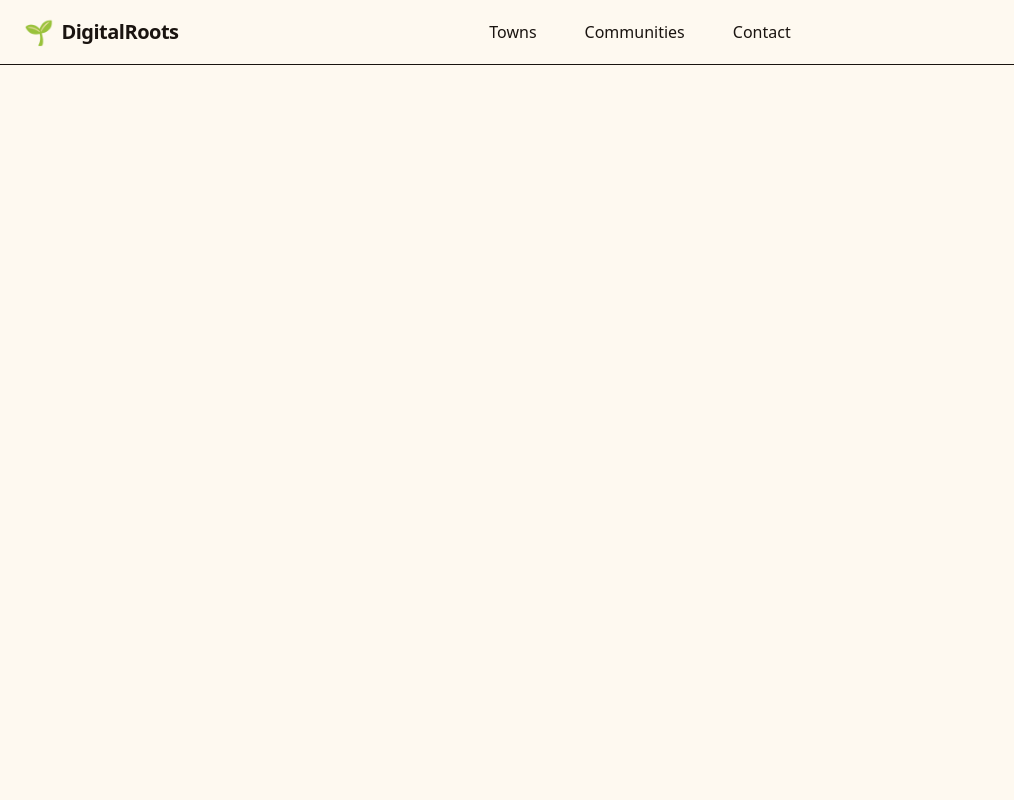
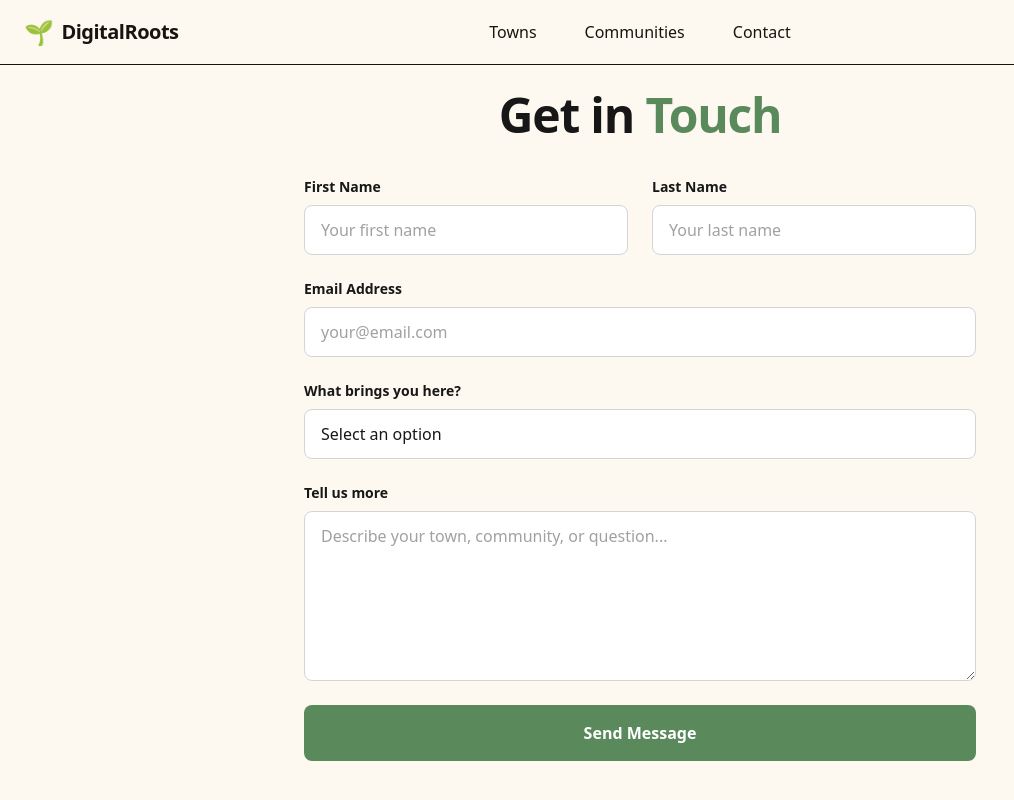
Before and after one commit to valeriasadik/digital-roots, a Next.js app: page /contact in a window 1280 px wide. Shown: the top 800 px of the page, without its empty margins (0-1014 px from the left). Built offline with nearby package versions, Linux system fonts and the light colour scheme.

Commit message:
add contact form

```diff
--- a/src/app/contact/page.tsx
+++ b/src/app/contact/page.tsx
@@ -1,4 +1,5 @@
 import { buildTitle, siteMeta } from "@/lib/metadata";
+import { ContactTemplate } from "@/components/templates/ContactTemplate/ContactTemplate";
 
 export const metadata = {
   title: buildTitle("Contact"),
@@ -6,5 +7,5 @@ export const metadata = {
 };
 
 export default async function ContactPage() {
-  return <></>;
+  return <ContactTemplate />;
 }
--- a/src/components/atoms/CustomInput/CustomInput.tsx
+++ b/src/components/atoms/CustomInput/CustomInput.tsx
@@ -31,7 +31,7 @@ export const CustomInput: React.FC<CustomInputProps> = ({
         onChange={onChange}
         className={`
           w-full rounded-lg border px-4 py-3
-          text-neutral-900 placeholder:text-neutral-400
+          text-neutral-900 placeholder:text-neutral-400  bg-white
           focus:outline-none focus:ring-2 focus:ring-[var(--color-sage)]
           transition-all duration-200
           ${
--- a/src/components/atoms/CustomTextArea/CustomTextArea.tsx
+++ b/src/components/atoms/CustomTextArea/CustomTextArea.tsx
@@ -17,7 +17,7 @@ export const CustomTextArea: React.FC<CustomTextAreaProps> = ({
   onChange,
   value,
   placeholder,
-  rows = 4,
+  rows = 3,
 }) => {
   return (
     <div className="flex flex-col gap-2">
@@ -32,9 +32,10 @@ export const CustomTextArea: React.FC<CustomTextAreaProps> = ({
         placeholder={placeholder}
         onChange={onChange}
         rows={rows}
+        maxLength={500}
         className={`
           w-full rounded-lg border px-4 py-3
-          text-neutral-900 placeholder:text-neutral-400
+          text-neutral-900 placeholder:text-neutral-400  bg-white
           focus:outline-none focus:ring-2 focus:ring-[var(--color-sage)]
           transition-all duration-200
           resize-vertical
--- a/src/components/organisms/ContactForm/ContactForm.tsx
+++ b/src/components/organisms/ContactForm/ContactForm.tsx
@@ -0,0 +1,161 @@
+"use client";
+
+import { useState } from "react";
+import { CustomInput } from "@/components/atoms/CustomInput/CustomInput";
+import { CustomSelect } from "@/components/atoms/CustomSelect/CustomSelect";
+import { CustomTextArea } from "@/components/atoms/CustomTextArea/CustomTextArea";
+
+interface FormFields {
+  firstName: string;
+  lastName: string;
+  email: string;
+  inquiryType: string;
+  message: string;
+}
+
+export function ContactForm() {
+  const [fields, setFields] = useState<FormFields>({
+    firstName: "",
+    lastName: "",
+    email: "",
+    inquiryType: "",
+    message: "",
+  });
+
+  const [validationErrors, setValidationErrors] = useState<Partial<FormFields>>(
+    {}
+  );
+
+  const inquiryOptions = [
+    { key: "town", value: "Town" },
+    { key: "community", value: "Community" },
+    { key: "question", value: "Question/Inquiry" },
+  ];
+
+  const updateField = (
+    e: React.ChangeEvent<
+      HTMLInputElement | HTMLSelectElement | HTMLTextAreaElement
+    >
+  ) => {
+    const fieldName = e.target.id as keyof FormFields;
+    const fieldValue = e.target.value;
+
+    setFields({ ...fields, [fieldName]: fieldValue });
+
+    if (validationErrors[fieldName]) {
+      const updatedErrors = { ...validationErrors };
+      delete updatedErrors[fieldName];
+      setValidationErrors(updatedErrors);
+    }
+  };
+
+  const checkValidation = (): boolean => {
+    const errors: Partial<FormFields> = {};
+
+    if (!fields.firstName.trim()) {
+      errors.firstName = "First name is required";
+    }
+
+    if (!fields.lastName.trim()) {
+      errors.lastName = "Last name is required";
+    }
+
+    if (!fields.email.trim()) {
+      errors.email = "Email is required";
+    } else if (!/^[^\s@]+@[^\s@]+\.[^\s@]+$/.test(fields.email)) {
+      errors.email = "Please enter a valid email";
+    }
+
+    if (!fields.inquiryType) {
+      errors.inquiryType = "Please select an option";
+    }
+
+    if (!fields.message.trim()) {
+      errors.message = "Message is required";
+    }
+
+    setValidationErrors(errors);
+    return Object.keys(errors).length === 0;
+  };
+
+  const submitForm = async (e: React.FormEvent) => {
+    e.preventDefault();
+
+    if (checkValidation()) {
+      console.log("Form submitted:", fields);
+      setFields({
+        firstName: "",
+        lastName: "",
+        email: "",
+        inquiryType: "",
+        message: "",
+      });
+    }
+  };
+
+  return (
+    <section className="relative mx-auto w-full max-w-6xl px-6 pt-5 pb-12">
+      <h2 className="mb-8 text-4xl font-black leading-tight tracking-tight text-neutral-900 sm:text-5xl text-center">
+        Get in <span className="text-[var(--color-sage)]">Touch</span>
+      </h2>
+
+      <form onSubmit={submitForm} className="mx-auto max-w-2xl space-y-6">
+        <div className="grid grid-cols-1 md:grid-cols-2 gap-6">
+          <CustomInput
+            id="firstName"
+            label="First Name"
+            value={fields.firstName}
+            placeholder="Your first name"
+            onChange={updateField}
+            error={validationErrors.firstName}
+          />
+
+          <CustomInput
+            id="lastName"
+            label="Last Name"
+            value={fields.lastName}
+            placeholder="Your last name"
+            onChange={updateField}
+            error={validationErrors.lastName}
+          />
+        </div>
+
+        <CustomInput
+          id="email"
+          label="Email Address"
+          value={fields.email}
+          placeholder="your@email.com"
+          onChange={updateField}
+          error={validationErrors.email}
+        />
+
+        <CustomSelect
+          id="inquiryType"
+          label="What brings you here?"
+          placeholder="Select an option"
+          value={fields.inquiryType}
+          options={inquiryOptions}
+          onChange={updateField}
+          error={validationErrors.inquiryType}
+        />
+
+        <CustomTextArea
+          id="message"
+          label="Tell us more"
+          value={fields.message}
+          placeholder="Describe your town, community, or question..."
+          onChange={updateField}
+          error={validationErrors.message}
+          rows={6}
+        />
+
+        <button
+          type="submit"
+          className="w-full rounded-lg bg-[var(--color-sage)] px-8 py-4 text-white font-semibold hover:opacity-90 transition-opacity duration-200"
+        >
+          Send Message
+        </button>
+      </form>
+    </section>
+  );
+}
--- a/src/components/templates/ContactTemplate/ContactTemplate.tsx
+++ b/src/components/templates/ContactTemplate/ContactTemplate.tsx
@@ -0,0 +1,9 @@
+import { ContactForm } from "@/components/organisms/ContactForm/ContactForm";
+
+export function ContactTemplate() {
+  return (
+    <main>
+      <ContactForm />
+    </main>
+  );
+}
```
Also changed, not shown: package.json (+7 -6 lines), 1 other file (tests, documents, lock files or other folders).
